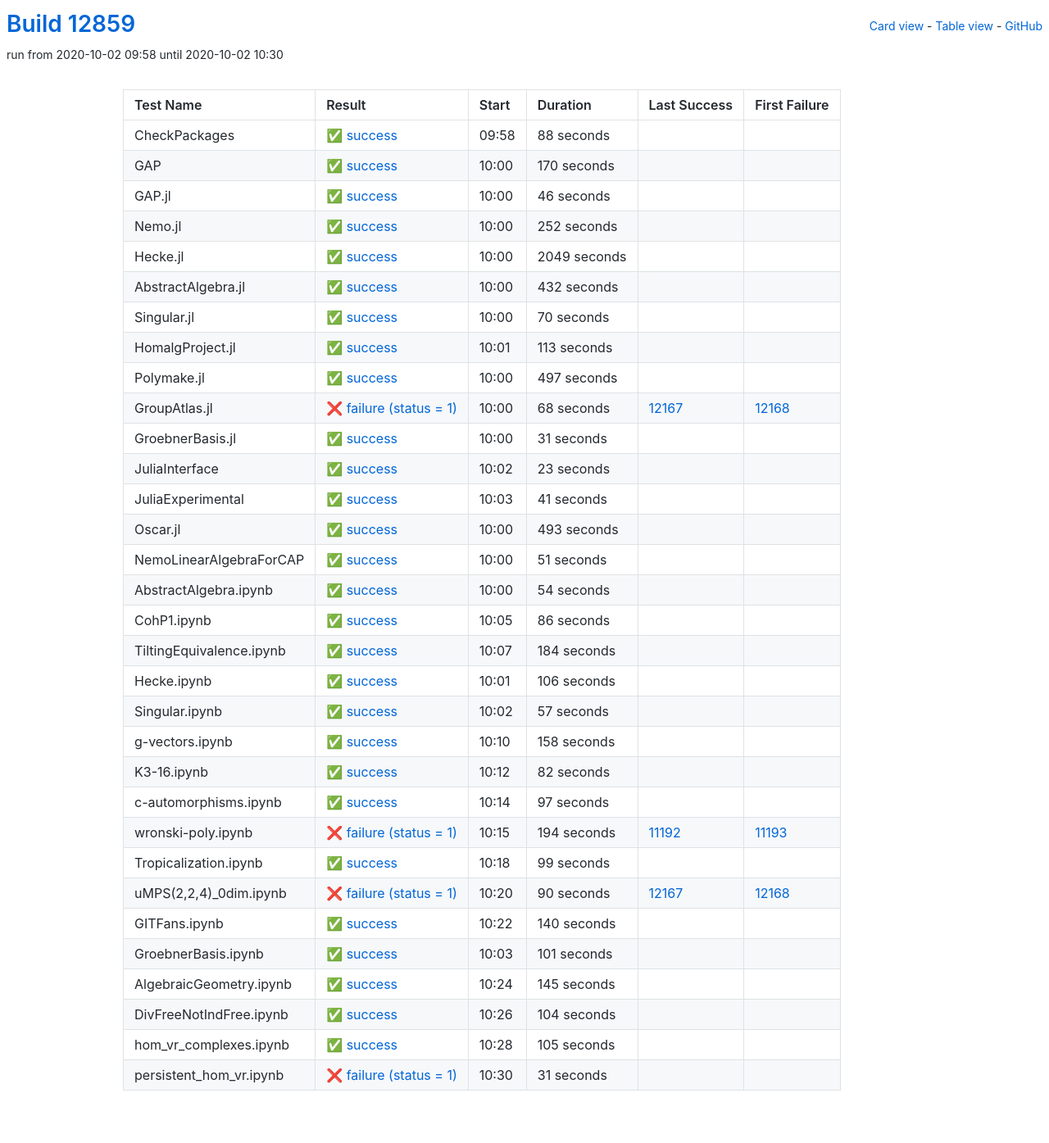
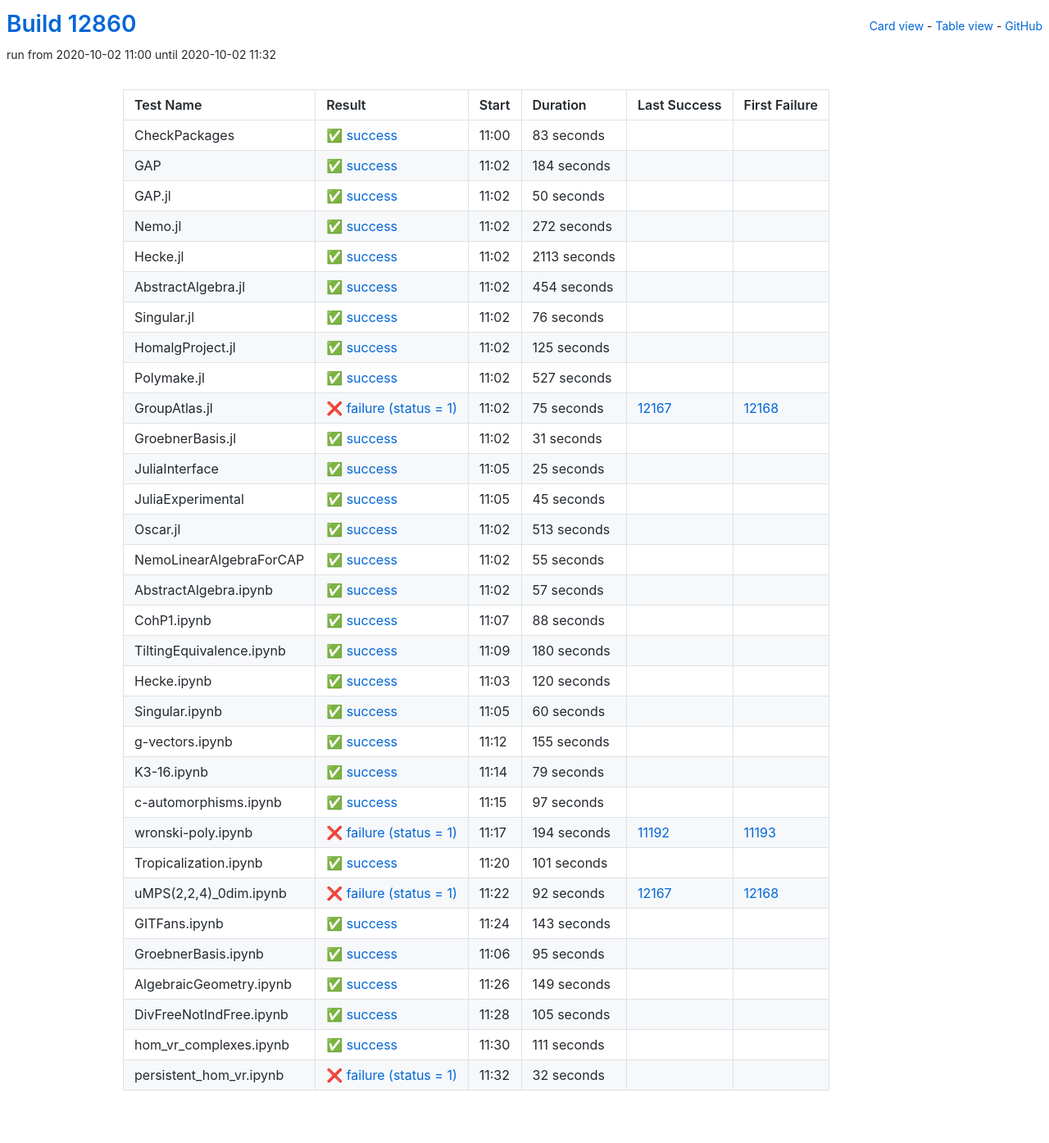
Before and after one commit to oscar-system/oscar-ci-status, a Jekyll site: the page built from table.html, in a window 1280 px wide. Shown: the whole page at 82% size. Built offline with Jekyll 4.4.1, drawn with Linux system fonts in a browser that asks for light colours.

Commit message:
Build #12860

```diff
--- a/_data/ci.yml
+++ b/_data/ci.yml
@@ -1,6 +1,6 @@
 ---
-build: 12859
-build_url: https://oscarci.mathematik.uni-kl.de/job/oscar/12859/
+build: 12860
+build_url: https://oscarci.mathematik.uni-kl.de/job/oscar/12860/
 job: oscar
 organization: oscar-system
 repo: oscar-ci-status
@@ -8,128 +8,128 @@
 tests:
 - name: CheckPackages
   id: checkpackages
-  log: https://oscarci.mathematik.uni-kl.de/job/oscar/12859/artifact/logs/build-12859/CheckPackages.log
-  start: 2020-10-02 09:58
+  log: https://oscarci.mathematik.uni-kl.de/job/oscar/12860/artifact/logs/build-12860/CheckPackages.log
+  start: 2020-10-02 11:00
   success: true
   exitcode: 0
   status: success
-  duration: 88
+  duration: 83
   last_success: false
   last_success_url:
   first_failure: false
   first_failure_url:
 - name: GAP
   id: gap
-  log: https://oscarci.mathematik.uni-kl.de/job/oscar/12859/artifact/logs/build-12859/GAP.log
-  start: 2020-10-02 10:00
+  log: https://oscarci.mathematik.uni-kl.de/job/oscar/12860/artifact/logs/build-12860/GAP.log
+  start: 2020-10-02 11:02
   success: true
   exitcode: 0
   status: success
-  duration: 170
+  duration: 184
   last_success: false
   last_success_url:
   first_failure: false
   first_failure_url:
 - name: GAP.jl
   id: gap-jl
-  log: https://oscarci.mathematik.uni-kl.de/job/oscar/12859/artifact/logs/build-12859/GAP.jl.log
-  start: 2020-10-02 10:00
+  log: https://oscarci.mathematik.uni-kl.de/job/oscar/12860/artifact/logs/build-12860/GAP.jl.log
+  start: 2020-10-02 11:02
   success: true
   exitcode: 0
   status: success
-  duration: 46
+  duration: 50
   last_success: false
   last_success_url:
   first_failure: false
   first_failure_url:
 - name: Nemo.jl
   id: nemo-jl
-  log: https://oscarci.mathematik.uni-kl.de/job/oscar/12859/artifact/logs/build-12859/Nemo.jl.log
-  start: 2020-10-02 10:00
+  log: https://oscarci.mathematik.uni-kl.de/job/oscar/12860/artifact/logs/build-12860/Nemo.jl.log
+  start: 2020-10-02 11:02
   success: true
   exitcode: 0
   status: success
-  duration: 252
+  duration: 272
   last_success: false
   last_success_url:
   first_failure: false
   first_failure_url:
 - name: Hecke.jl
   id: hecke-jl
-  log: https://oscarci.mathematik.uni-kl.de/job/oscar/12859/artifact/logs/build-12859/Hecke.jl.log
-  start: 2020-10-02 10:00
+  log: https://oscarci.mathematik.uni-kl.de/job/oscar/12860/artifact/logs/build-12860/Hecke.jl.log
+  start: 2020-10-02 11:02
   success: true
   exitcode: 0
   status: success
-  duration: 2049
+  duration: 2113
   last_success: false
   last_success_url:
   first_failure: false
   first_failure_url:
 - name: AbstractAlgebra.jl
   id: abstractalgebra-jl
-  log: https://oscarci.mathematik.uni-kl.de/job/oscar/12859/artifact/logs/build-12859/AbstractAlgebra.jl.log
-  start: 2020-10-02 10:00
+  log: https://oscarci.mathematik.uni-kl.de/job/oscar/12860/artifact/logs/build-12860/AbstractAlgebra.jl.log
+  start: 2020-10-02 11:02
   success: true
   exitcode: 0
   status: success
-  duration: 432
+  duration: 454
   last_success: false
   last_success_url:
   first_failure: false
   first_failure_url:
 - name: Singular.jl
   id: singular-jl
-  log: https://oscarci.mathematik.uni-kl.de/job/oscar/12859/artifact/logs/build-12859/Singular.jl.log
-  start: 2020-10-02 10:00
+  log: https://oscarci.mathematik.uni-kl.de/job/oscar/12860/artifact/logs/build-12860/Singular.jl.log
+  start: 2020-10-02 11:02
   success: true
   exitcode: 0
   status: success
-  duration: 70
+  duration: 76
   last_success: false
   last_success_url:
   first_failure: false
   first_failure_url:
 - name: HomalgProject.jl
   id: homalgproject-jl
-  log: https://oscarci.mathematik.uni-kl.de/job/oscar/12859/artifact/logs/build-12859/HomalgProject.jl.log
-  start: 2020-10-02 10:01
+  log: https://oscarci.mathematik.uni-kl.de/job/oscar/12860/artifact/logs/build-12860/HomalgProject.jl.log
+  start: 2020-10-02 11:02
   success: true
   exitcode: 0
   status: success
-  duration: 113
+  duration: 125
   last_success: false
   last_success_url:
   first_failure: false
   first_failure_url:
 - name: Polymake.jl
   id: polymake-jl
-  log: https://oscarci.mathematik.uni-kl.de/job/oscar/12859/artifact/logs/build-12859/Polymake.jl.log
-  start: 2020-10-02 10:00
+  log: https://oscarci.mathematik.uni-kl.de/job/oscar/12860/artifact/logs/build-12860/Polymake.jl.log
+  start: 2020-10-02 11:02
   success: true
   exitcode: 0
   status: success
-  duration: 497
+  duration: 527
   last_success: false
   last_success_url:
   first_failure: false
   first_failure_url:
 - name: GroupAtlas.jl
   id: groupatlas-jl
-  log: https://oscarci.mathematik.uni-kl.de/job/oscar/12859/artifact/logs/build-12859/GroupAtlas.jl.log
-  start: 2020-10-02 10:00
+  log: https://oscarci.mathematik.uni-kl.de/job/oscar/12860/artifact/logs/build-12860/GroupAtlas.jl.log
+  start: 2020-10-02 11:02
   success: false
   exitcode: 1
   status: failure
-  duration: 68
+  duration: 75
   last_success: 12167
   last_success_url: https://oscarci.mathematik.uni-kl.de/job/oscar/12167/
   first_failure: 12168
   first_failure_url: https://oscarci.mathematik.uni-kl.de/job/oscar/12168/
 - name: GroebnerBasis.jl
   id: groebnerbasis-jl
-  log: https://oscarci.mathematik.uni-kl.de/job/oscar/12859/artifact/logs/build-12859/GroebnerBasis.jl.log
-  start: 2020-10-02 10:00
+  log: https://oscarci.mathematik.uni-kl.de/job/oscar/12860/artifact/logs/build-12860/GroebnerBasis.jl.log
+  start: 2020-10-02 11:02
   success: true
   exitcode: 0
   status: success
@@ -140,104 +140,56 @@
   first_failure_url:
 - name: JuliaInterface
   id: juliainterface
-  log: https://oscarci.mathematik.uni-kl.de/job/oscar/12859/artifact/logs/build-12859/JuliaInterface.log
-  start: 2020-10-02 10:02
+  log: https://oscarci.mathematik.uni-kl.de/job/oscar/12860/artifact/logs/build-12860/JuliaInterface.log
+  start: 2020-10-02 11:05
   success: true
   exitcode: 0
   status: success
-  duration: 23
+  duration: 25
   last_success: false
   last_success_url:
   first_failure: false
   first_failure_url:
 - name: JuliaExperimental
   id: juliaexperimental
-  log: https://oscarci.mathematik.uni-kl.de/job/oscar/12859/artifact/logs/build-12859/JuliaExperimental.log
-  start: 2020-10-02 10:03
+  log: https://oscarci.mathematik.uni-kl.de/job/oscar/12860/artifact/logs/build-12860/JuliaExperimental.log
+  start: 2020-10-02 11:05
   success: true
   exitcode: 0
   status: success
-  duration: 41
+  duration: 45
   last_success: false
   last_success_url:
   first_failure: false
   first_failure_url:
 - name: Oscar.jl
   id: oscar-jl
-  log: https://oscarci.mathematik.uni-kl.de/job/oscar/12859/artifact/logs/build-12859/Oscar.jl.log
-  start: 2020-10-02 10:00
+  log: https://oscarci.mathematik.uni-kl.de/job/oscar/12860/artifact/logs/build-12860/Oscar.jl.log
+  start: 2020-10-02 11:02
   success: true
   exitcode: 0
   status: success
-  duration: 493
+  duration: 513
   last_success: false
   last_success_url:
   first_failure: false
   first_failure_url:
 - name: NemoLinearAlgebraForCAP
   id: nemolinearalgebraforcap
-  log: https://oscarci.mathematik.uni-kl.de/job/oscar/12859/artifact/logs/build-12859/NemoLinearAlgebraForCAP.log
-  start: 2020-10-02 10:00
+  log: https://oscarci.mathematik.uni-kl.de/job/oscar/12860/artifact/logs/build-12860/NemoLinearAlgebraForCAP.log
+  start: 2020-10-02 11:02
   success: true
   exitcode: 0
   status: success
-  duration: 51
+  duration: 55
   last_success: false
   last_success_url:
   first_failure: false
   first_failure_url:
 - name: AbstractAlgebra.ipynb
   id: abstractalgebra-ipynb
-  log: https://oscarci.mathematik.uni-kl.de/job/oscar/12859/artifact/logs/build-12859/AbstractAlgebra.ipynb.log
-  start: 2020-10-02 10:00
-  success: true
-  exitcode: 0
-  status: success
-  duration: 54
-  last_success: false
-  last_success_url:
-  first_failure: false
-  first_failure_url:
-- name: CohP1.ipynb
-  id: cohp1-ipynb
-  log: https://oscarci.mathematik.uni-kl.de/job/oscar/12859/artifact/logs/build-12859/CohP1.ipynb.log
-  start: 2020-10-02 10:05
-  success: true
-  exitcode: 0
-  status: success
-  duration: 86
-  last_success: false
-  last_success_url:
-  first_failure: false
-  first_failure_url:
-- name: TiltingEquivalence.ipynb
-  id: tiltingequivalence-ipynb
-  log: https://oscarci.mathematik.uni-kl.de/job/oscar/12859/artifact/logs/build-12859/TiltingEquivalence.ipynb.log
-  start: 2020-10-02 10:07
-  success: true
-  exitcode: 0
-  status: success
-  duration: 184
-  last_success: false
-  last_success_url:
-  first_failure: false
-  first_failure_url:
-- name: Hecke.ipynb
-  id: hecke-ipynb
-  log: https://oscarci.mathematik.uni-kl.de/job/oscar/12859/artifact/logs/build-12859/Hecke.ipynb.log
-  start: 2020-10-02 10:01
-  success: true
-  exitcode: 0
-  status: success
-  duration: 106
-  last_success: false
-  last_success_url:
-  first_failure: false
-  first_failure_url:
-- name: Singular.ipynb
-  id: singular-ipynb
-  log: https://oscarci.mathematik.uni-kl.de/job/oscar/12859/artifact/logs/build-12859/Singular.ipynb.log
-  start: 2020-10-02 10:02
+  log: https://oscarci.mathematik.uni-kl.de/job/oscar/12860/artifact/logs/build-12860/AbstractAlgebra.ipynb.log
+  start: 2020-10-02 11:02
   success: true
   exitcode: 0
   status: success
@@ -246,34 +198,82 @@
   last_success_url:
   first_failure: false
   first_failure_url:
-- name: g-vectors.ipynb
-  id: g-vectors-ipynb
-  log: https://oscarci.mathematik.uni-kl.de/job/oscar/12859/artifact/logs/build-12859/g-vectors.ipynb.log
-  start: 2020-10-02 10:10
+- name: CohP1.ipynb
+  id: cohp1-ipynb
+  log: https://oscarci.mathematik.uni-kl.de/job/oscar/12860/artifact/logs/build-12860/CohP1.ipynb.log
+  start: 2020-10-02 11:07
   success: true
   exitcode: 0
   status: success
-  duration: 158
+  duration: 88
+  last_success: false
+  last_success_url:
+  first_failure: false
+  first_failure_url:
+- name: TiltingEquivalence.ipynb
+  id: tiltingequivalence-ipynb
+  log: https://oscarci.mathematik.uni-kl.de/job/oscar/12860/artifact/logs/build-12860/TiltingEquivalence.ipynb.log
+  start: 2020-10-02 11:09
+  success: true
+  exitcode: 0
+  status: success
+  duration: 180
+  last_success: false
+  last_success_url:
+  first_failure: false
+  first_failure_url:
+- name: Hecke.ipynb
+  id: hecke-ipynb
+  log: https://oscarci.mathematik.uni-kl.de/job/oscar/12860/artifact/logs/build-12860/Hecke.ipynb.log
+  start: 2020-10-02 11:03
+  success: true
+  exitcode: 0
+  status: success
+  duration: 120
+  last_success: false
+  last_success_url:
+  first_failure: false
+  first_failure_url:
+- name: Singular.ipynb
+  id: singular-ipynb
+  log: https://oscarci.mathematik.uni-kl.de/job/oscar/12860/artifact/logs/build-12860/Singular.ipynb.log
+  start: 2020-10-02 11:05
+  success: true
+  exitcode: 0
+  status: success
+  duration: 60
+  last_success: false
+  last_success_url:
+  first_failure: false
+  first_failure_url:
+- name: g-vectors.ipynb
+  id: g-vectors-ipynb
+  log: https://oscarci.mathematik.uni-kl.de/job/oscar/12860/artifact/logs/build-12860/g-vectors.ipynb.log
+  start: 2020-10-02 11:12
+  success: true
+  exitcode: 0
+  status: success
+  duration: 155
   last_success: false
   last_success_url:
   first_failure: false
   first_failure_url:
 - name: K3-16.ipynb
   id: k3-16-ipynb
-  log: https://oscarci.mathematik.uni-kl.de/job/oscar/12859/artifact/logs/build-12859/K3-16.ipynb.log
-  start: 2020-10-02 10:12
+  log: https://oscarci.mathematik.uni-kl.de/job/oscar/12860/artifact/logs/build-12860/K3-16.ipynb.log
+  start: 2020-10-02 11:14
   success: true
   exitcode: 0
   status: success
-  duration: 82
+  duration: 79
   last_success: false
   last_success_url:
   first_failure: false
   first_failure_url:
 - name: c-automorphisms.ipynb
   id: c-automorphisms-ipynb
-  log: https://oscarci.mathematik.uni-kl.de/job/oscar/12859/artifact/logs/build-12859/c-automorphisms.ipynb.log
-  start: 2020-10-02 10:14
+  log: https://oscarci.mathematik.uni-kl.de/job/oscar/12860/artifact/logs/build-12860/c-automorphisms.ipynb.log
+  start: 2020-10-02 11:15
   success: true
   exitcode: 0
   status: success
@@ -284,8 +284,8 @@
   first_failure_url:
 - name: wronski-poly.ipynb
   id: wronski-poly-ipynb
-  log: https://oscarci.mathematik.uni-kl.de/job/oscar/12859/artifact/logs/build-12859/wronski-poly.ipynb.log
-  start: 2020-10-02 10:15
+  log: https://oscarci.mathematik.uni-kl.de/job/oscar/12860/artifact/logs/build-12860/wronski-poly.ipynb.log
+  start: 2020-10-02 11:17
   success: false
   exitcode: 1
   status: failure
@@ -296,44 +296,8 @@
   first_failure_url: https://oscarci.mathematik.uni-kl.de/job/oscar/11193/
 - name: Tropicalization.ipynb
   id: tropicalization-ipynb
-  log: https://oscarci.mathematik.uni-kl.de/job/oscar/12859/artifact/logs/build-12859/Tropicalization.ipynb.log
-  start: 2020-10-02 10:18
-  success: true
-  exitcode: 0
-  status: success
-  duration: 99
-  last_success: false
-  last_success_url:
-  first_failure: false
-  first_failure_url:
-- name: uMPS(2,2,4)_0dim.ipynb
-  id: umps-2-2-4-0dim-ipynb
-  log: https://oscarci.mathematik.uni-kl.de/job/oscar/12859/artifact/logs/build-12859/uMPS-2-2-4-_0dim.ipynb.log
-  start: 2020-10-02 10:20
-  success: false
-  exitcode: 1
-  status: failure
-  duration: 90
-  last_success: 12167
-  last_success_url: https://oscarci.mathematik.uni-kl.de/job/oscar/12167/
-  first_failure: 12168
-  first_failure_url: https://oscarci.mathematik.uni-kl.de/job/oscar/12168/
-- name: GITFans.ipynb
-  id: gitfans-ipynb
-  log: https://oscarci.mathematik.uni-kl.de/job/oscar/12859/artifact/logs/build-12859/GITFans.ipynb.log
-  start: 2020-10-02 10:22
-  success: true
-  exitcode: 0
-  status: success
-  duration: 140
-  last_success: false
-  last_success_url:
-  first_failure: false
-  first_failure_url:
-- name: GroebnerBasis.ipynb
-  id: groebnerbasis-ipynb
-  log: https://oscarci.mathematik.uni-kl.de/job/oscar/12859/artifact/logs/build-12859/GroebnerBasis.ipynb.log
-  start: 2020-10-02 10:03
+  log: https://oscarci.mathematik.uni-kl.de/job/oscar/12860/artifact/logs/build-12860/Tropicalization.ipynb.log
+  start: 2020-10-02 11:20
   success: true
   exitcode: 0
   status: success
@@ -342,34 +306,58 @@
   last_success_url:
   first_failure: false
   first_failure_url:
-- name: AlgebraicGeometry.ipynb
-  id: algebraicgeometry-ipynb
-  log: https://oscarci.mathematik.uni-kl.de/job/oscar/12859/artifact/logs/build-12859/AlgebraicGeometry.ipynb.log
-  start: 2020-10-02 10:24
+- name: uMPS(2,2,4)_0dim.ipynb
+  id: umps-2-2-4-0dim-ipynb
+  log: https://oscarci.mathematik.uni-kl.de/job/oscar/12860/artifact/logs/build-12860/uMPS-2-2-4-_0dim.ipynb.log
+  start: 2020-10-02 11:22
+  success: false
+  exitcode: 1
+  status: failure
+  duration: 92
+  last_success: 12167
+  last_success_url: https://oscarci.mathematik.uni-kl.de/job/oscar/12167/
+  first_failure: 12168
+  first_failure_url: https://oscarci.mathematik.uni-kl.de/job/oscar/12168/
+- name: GITFans.ipynb
+  id: gitfans-ipynb
+  log: https://oscarci.mathematik.uni-kl.de/job/oscar/12860/artifact/logs/build-12860/GITFans.ipynb.log
+  start: 2020-10-02 11:24
   success: true
   exitcode: 0
   status: success
-  duration: 145
+  duration: 143
+  last_success: false
+  last_success_url:
+  first_failure: false
+  first_failure_url:
+- name: GroebnerBasis.ipynb
+  id: groebnerbasis-ipynb
+  log: https://oscarci.mathematik.uni-kl.de/job/oscar/12860/artifact/logs/build-12860/GroebnerBasis.ipynb.log
+  start: 2020-10-02 11:06
+  success: true
+  exitcode: 0
+  status: success
+  duration: 95
+  last_success: false
+  last_success_url:
+  first_failure: false
+  first_failure_url:
+- name: AlgebraicGeometry.ipynb
+  id: algebraicgeometry-ipynb
+  log: https://oscarci.mathematik.uni-kl.de/job/oscar/12860/artifact/logs/build-12860/AlgebraicGeometry.ipynb.log
+  start: 2020-10-02 11:26
+  success: true
+  exitcode: 0
+  status: success
+  duration: 149
   last_success: false
   last_success_url:
   first_failure: false
   first_failure_url:
 - name: DivFreeNotIndFree.ipynb
   id: divfreenotindfree-ipynb
-  log: https://oscarci.mathematik.uni-kl.de/job/oscar/12859/artifact/logs/build-12859/DivFreeNotIndFree.ipynb.log
-  start: 2020-10-02 10:26
-  success: true
-  exitcode: 0
-  status: success
-  duration: 104
-  last_success: false
-  last_success_url:
-  first_failure: false
-  first_failure_url:
-- name: hom_vr_complexes.ipynb
-  id: hom-vr-complexes-ipynb
-  log: https://oscarci.mathematik.uni-kl.de/job/oscar/12859/artifact/logs/build-12859/hom_vr_complexes.ipynb.log
-  start: 2020-10-02 10:28
+  log: https://oscarci.mathematik.uni-kl.de/job/oscar/12860/artifact/logs/build-12860/DivFreeNotIndFree.ipynb.log
+  start: 2020-10-02 11:28
   success: true
   exitcode: 0
   status: success
@@ -378,15 +366,27 @@
   last_success_url:
   first_failure: false
   first_failure_url:
-- name: persistent_hom_vr.ipynb
-  id: persistent-hom-vr-ipynb
-  log: https://oscarci.mathematik.uni-kl.de/job/oscar/12859/artifact/logs/build-12859/persistent_hom_vr.ipynb.log
-  start: 2020-10-02 10:30
-  success: false
-  exitcode: 1
-  status: failure
-  duration: 31
+- name: hom_vr_complexes.ipynb
+  id: hom-vr-complexes-ipynb
+  log: https://oscarci.mathematik.uni-kl.de/job/oscar/12860/artifact/logs/build-12860/hom_vr_complexes.ipynb.log
+  start: 2020-10-02 11:30
+  success: true
+  exitcode: 0
+  status: success
+  duration: 111
   last_success: false
   last_success_url:
   first_failure: false
   first_failure_url:
+- name: persistent_hom_vr.ipynb
+  id: persistent-hom-vr-ipynb
+  log: https://oscarci.mathematik.uni-kl.de/job/oscar/12860/artifact/logs/build-12860/persistent_hom_vr.ipynb.log
+  start: 2020-10-02 11:32
+  success: false
+  exitcode: 1
+  status: failure
+  duration: 32
+  last_success: false
+  last_success_url:
+  first_failure: false
+  first_failure_url:
```
Also changed, not shown: README.md.
